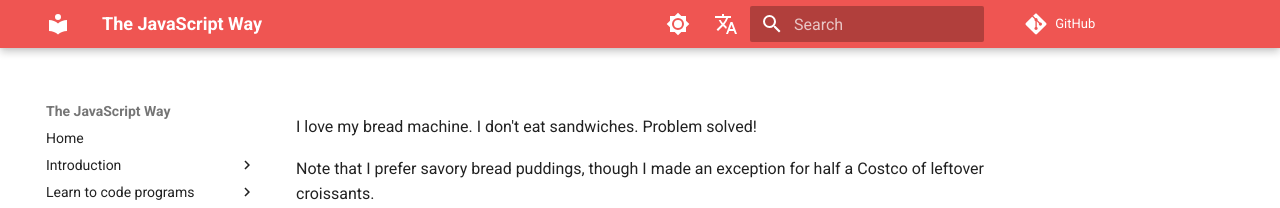
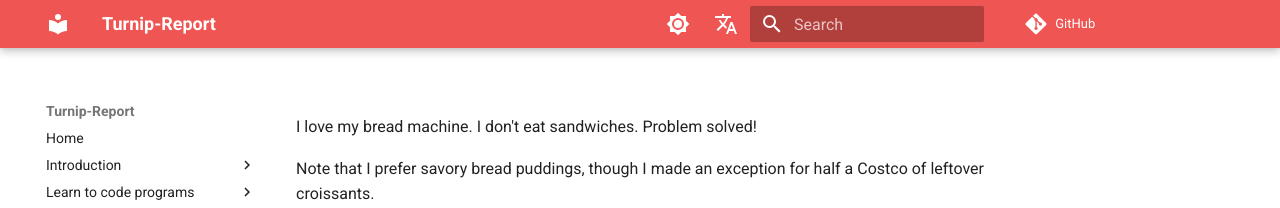
Before and after one commit to HBurgiel/Turnip-Report, an MkDocs documentation site: the page built from manuscript/Bread puddings.md, in a window 1280 px wide. Shown: the top 208 px of the page. Built offline with MkDocs 1.6.1 and Material for MkDocs 9.7.7, drawn with Linux system fonts in a browser that asks for light colours; comment, search, counter and statistics services are not loaded.

Commit message:
Update site information in mkdocs.yml
Change from Javascript to Turnip Report.

```diff
--- a/mkdocs.yml
+++ b/mkdocs.yml
@@ -1,7 +1,7 @@
-site_name: The JavaScript Way
-site_description: A gentle introduction to an essential language
-site_author: Baptiste Pesquet
-repo_url: https://github.com/thejsway/thejsway
+site_name: Turnip-Report
+site_description: Open source vegetarian cookbook centering produce local to New England
+site_author: Heidi Burgiel
+repo_url: https://github.com/HBurgiel/Turnip-Report
 docs_dir: manuscript
 
 nav:
```
